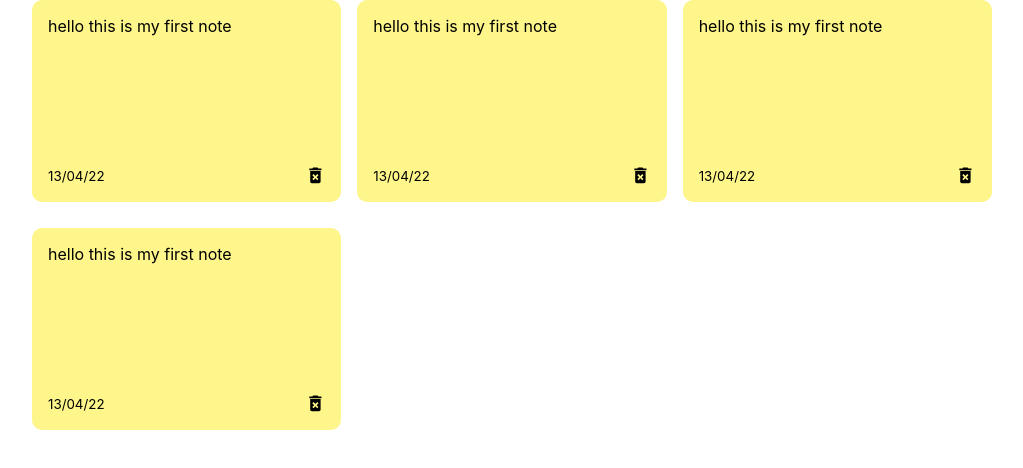
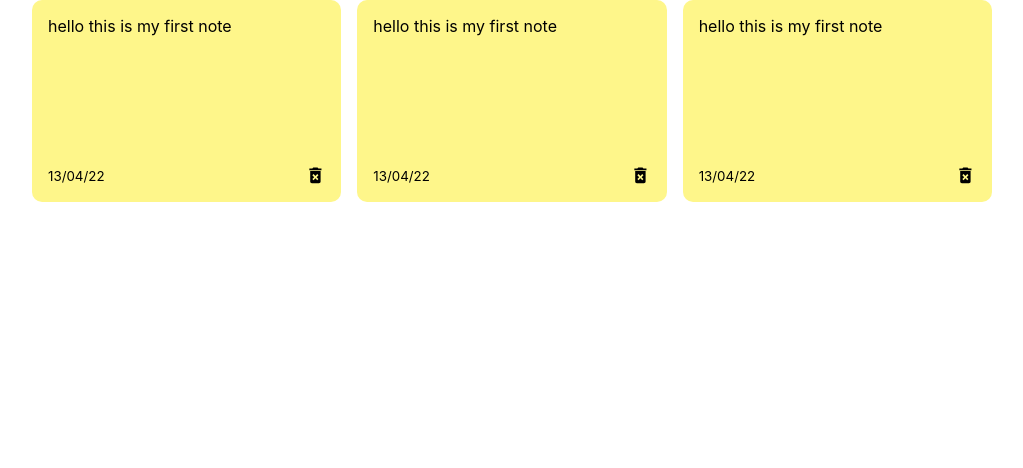
Before and after one commit to janiicelee/react-notes-app, a React (Create React App) app: page / in a window 1280 px wide. Shown: the top 468 px of the page, without its empty margins (128-1151 px from the left). Built offline with nearby package versions, Linux system fonts and the light colour scheme.

Commit message:
Modify App.js and Noteslist.js

```diff
--- a/src/App.js
+++ b/src/App.js
@@ -1,9 +1,29 @@
+import { useState } from 'react';
+import { nanoid } from 'nanoid';
 import NotesList from './components/NotesList';
 
 const App = () => {
+  const [notes, setNotes] = useState([
+    {
+      id: nanoid(),
+      text: 'This is my first note',
+      date: '06/11/22'
+    },
+    {
+      id: nanoid(),
+      text: 'This is my second note',
+      date: '06/11/22'
+    },
+    {
+      id: nanoid(),
+      text: 'This is my third note',
+      date: '06/11/22'
+    },
+  ]);
+
   return (
     <div className='container'>
-      <NotesList />
+      <NotesList notes={notes} />
     </div>
   )
 }
--- a/src/components/NotesList.js
+++ b/src/components/NotesList.js
@@ -1,12 +1,12 @@
 import Note from "./Note";
 
-const NotesList = () => {
+const NotesList = ({notes}) => {
   return(
     <div className='notes-list'>
-      <Note />
-      <Note />
-      <Note />
-      <Note />
+      {notes.map((note)=> (
+      <Note id={note.id} text={note.text} date={note.date}/>
+      ))}
+
     </div>
   )
 }
```
